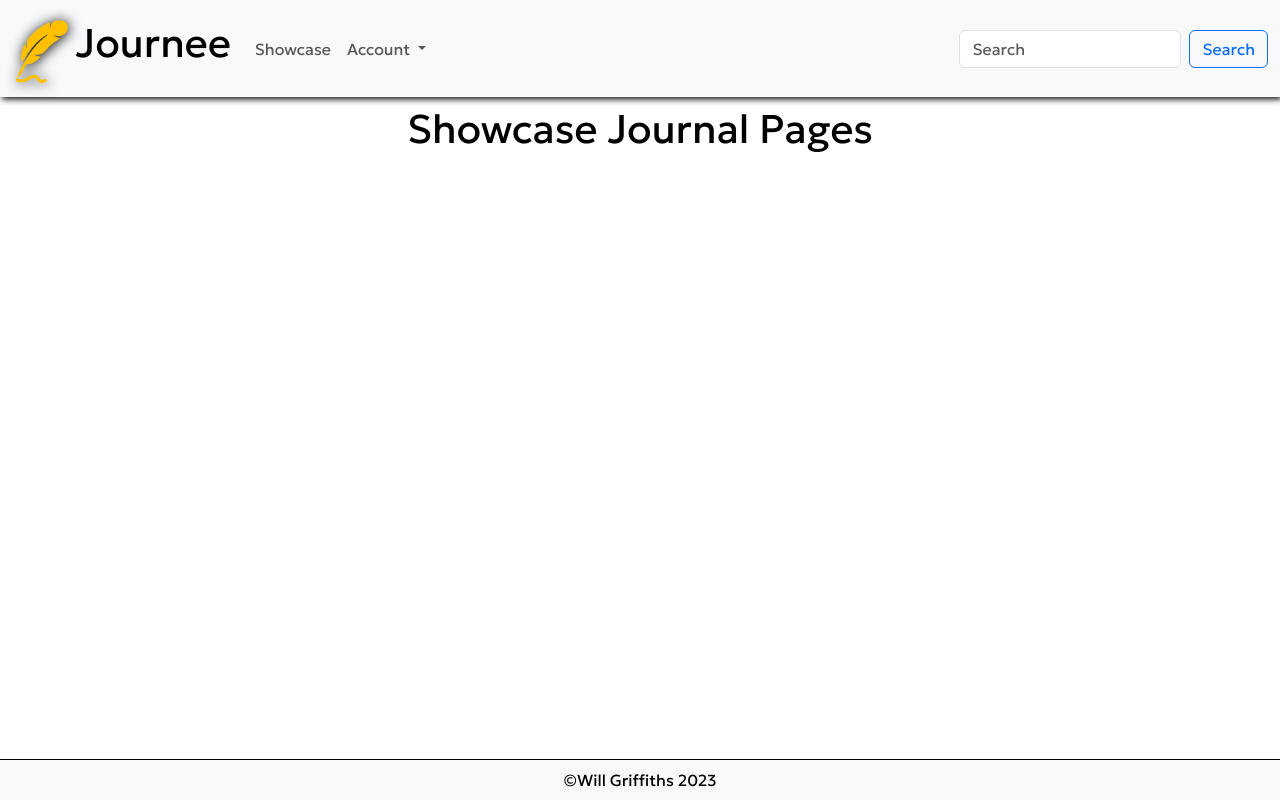
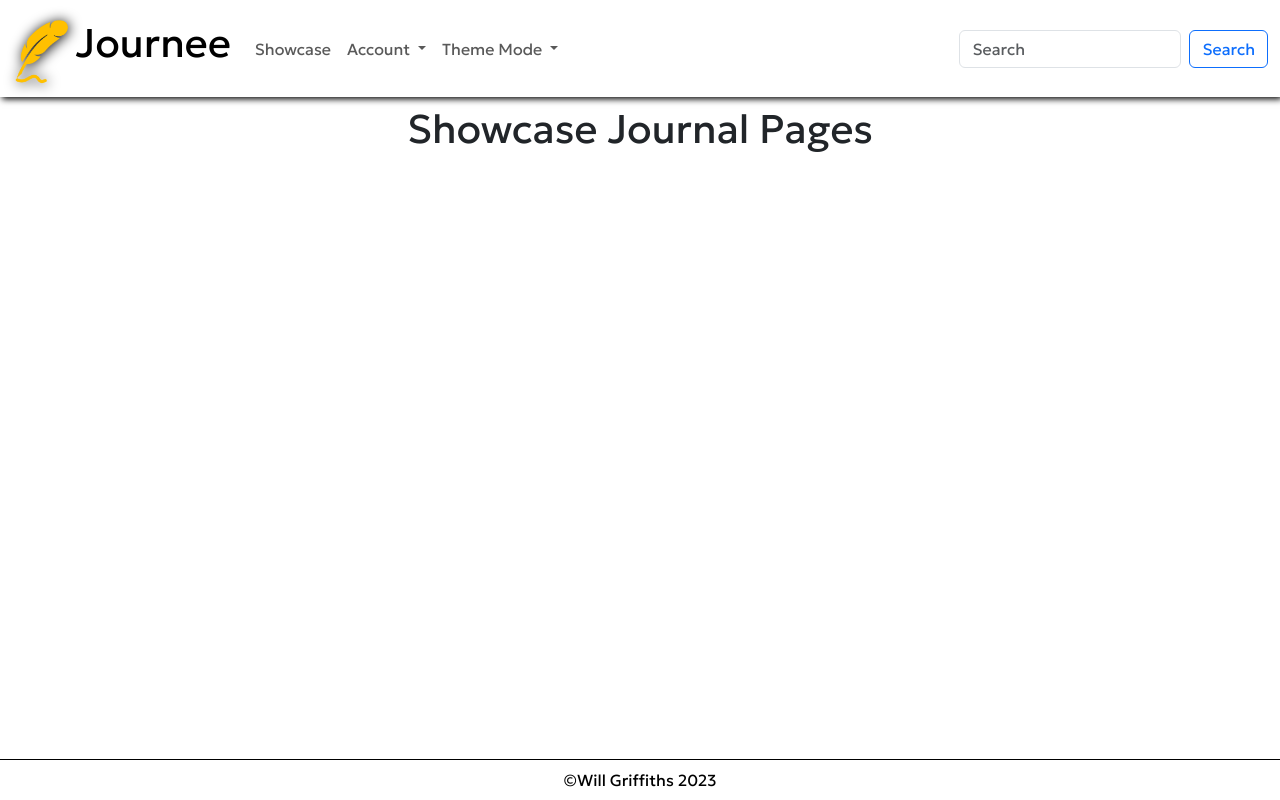
Before and after one commit to Will-Griffiths-Ireland/Journee, a Django app: page / in a window 1280 px wide. Run offline with Django 4.2, Linux system fonts and the light colour scheme; data that the repository does not hold is empty; some web fonts are replaced.

Commit message:
Create - Light/Dark Mode

```diff
--- a/journal/templates/journal/journals.html
+++ b/journal/templates/journal/journals.html
@@ -12,7 +12,7 @@
 <h1 class="text-center p-2">
     {{ request.user|title }}'s Journal Pages (Total Pages - {{ page_obj.paginator.count }})
 </h1>
-<div class="container d-flex flex-row flex-wrap justify-content-center fade-in">
+<div class="container d-flex flex-row flex-wrap justify-content-center fade-in-group">
 
     {% for journal_page in journals %}
     <a href="{% url 'view_journal_page' journal_page.id %}" class="journal_pages"
--- a/journal/templates/journal/showcase.html
+++ b/journal/templates/journal/showcase.html
@@ -9,7 +9,7 @@
 <h1 class="text-center p-2">
     Showcase Journal Pages
 </h1>
-<div class="container d-flex flex-row flex-wrap justify-content-center fade-in">
+<div class="container d-flex flex-row flex-wrap justify-content-center fade-in-group">
 
     {% for journal_page in journals|slice:":12" %}
     {% if journal_page.is_public %}
--- a/static/css/core.css
+++ b/static/css/core.css
@@ -49,11 +49,11 @@
 }
 
 .light-mode-1{
-    background-color: var(--white);
-    color: var(--black);
+    background-color: var(--white) !important;
+    color: var(--black) !important;
 }
 
-.dark-mode-1 {
+.dark-mode-1 * {
     background-color: var(--black);
     color: var(--white);
 }
@@ -82,7 +82,7 @@
 }
 
 .navbar {
-    background-color: var(--light_background);
+    /* background-color: var(--light_background); */
     box-shadow: var(--box_shadow);
 }
 
@@ -251,3 +251,20 @@ footer a {
         scale: 1;
     }
 }
+
+.fade-in-group {
+    opacity: 0;
+    animation: fade-in-group ease-in 1;
+    animation-fill-mode: forwards;
+    animation-duration: 1s;
+}
+
+@keyframes fade-in-group {
+    0% {
+        opacity: 0;
+    }
+
+    100% {
+        opacity: 1;
+    }
+}
--- /dev/null
+++ b/static/js/colour_mode.js
@@ -0,0 +1,80 @@
+/*!
+ * Color mode toggler for Bootstrap's docs (https://getbootstrap.com/)
+ * Copyright 2011-2023 The Bootstrap Authors
+ * Licensed under the Creative Commons Attribution 3.0 Unported License.
+ */
+
+(() => {
+    'use strict';
+
+    const getStoredTheme = () => localStorage.getItem('theme');
+    const setStoredTheme = theme => localStorage.setItem('theme', theme);
+
+    const getPreferredTheme = () => {
+        const storedTheme = getStoredTheme();
+        if (storedTheme) {
+            return storedTheme;
+        }
+
+        return window.matchMedia('(prefers-color-scheme: dark)').matches ? 'dark' : 'light';
+    };
+
+    const setTheme = theme => {
+        if (theme === 'auto' && window.matchMedia('(prefers-color-scheme: dark)').matches) {
+            document.documentElement.setAttribute('data-bs-theme', 'dark');
+        } else {
+            document.documentElement.setAttribute('data-bs-theme', theme);
+        }
+    };
+
+    setTheme(getPreferredTheme());
+
+    const showActiveTheme = (theme, focus = false) => {
+        const themeSwitcher = document.querySelector('#bd-theme');
+
+        if (!themeSwitcher) {
+            return;
+        }
+
+        const themeSwitcherText = document.querySelector('#bd-theme-text');
+        const activeThemeIcon = document.querySelector('.theme-icon-active use');
+        const btnToActive = document.querySelector(`[data-bs-theme-value="${theme}"]`);
+        const svgOfActiveBtn = btnToActive.querySelector('svg use').getAttribute('href');
+
+        document.querySelectorAll('[data-bs-theme-value]').forEach(element => {
+            element.classList.remove('active');
+            element.setAttribute('aria-pressed', 'false');
+        });
+
+        btnToActive.classList.add('active');
+        btnToActive.setAttribute('aria-pressed', 'true');
+        activeThemeIcon.setAttribute('href', svgOfActiveBtn);
+        const themeSwitcherLabel = `${themeSwitcherText.textContent} (${btnToActive.dataset.bsThemeValue})`;
+        themeSwitcher.setAttribute('aria-label', themeSwitcherLabel);
+
+        if (focus) {
+            themeSwitcher.focus();
+        }
+    };
+
+    window.matchMedia('(prefers-color-scheme: dark)').addEventListener('change', () => {
+        const storedTheme = getStoredTheme();
+        if (storedTheme !== 'light' && storedTheme !== 'dark') {
+            setTheme(getPreferredTheme());
+        }
+    });
+
+    window.addEventListener('DOMContentLoaded', () => {
+        showActiveTheme(getPreferredTheme());
+
+        document.querySelectorAll('[data-bs-theme-value]')
+            .forEach(toggle => {
+                toggle.addEventListener('click', () => {
+                    const theme = toggle.getAttribute('data-bs-theme-value');
+                    setStoredTheme(theme);
+                    setTheme(theme);
+                    showActiveTheme(theme, true);
+                });
+            });
+    });
+})();
--- a/templates/core.html
+++ b/templates/core.html
@@ -19,12 +19,13 @@
         crossorigin="anonymous"></script>
         <script src="https://code.jquery.com/jquery-3.7.0.min.js"
             integrity="sha256-2Pmvv0kuTBOenSvLm6bvfBSSHrUJ+3A7x6P5Ebd07/g=" crossorigin="anonymous"></script>
+        <script src="{% static 'js/colour_mode.js' %}"></script>
     {% endblock %}
     <title>Journee - {% block page_title %}{% endblock %}</title>
 </head>
 {% include 'includes/header.html' %}
 
-<body class="light-mode-1">
+<body >
 
     <main>
             <!-- set a timeout on alerts presented to the user -->
--- a/templates/includes/footer.html
+++ b/templates/includes/footer.html
@@ -1,4 +1,4 @@
-<footer class="bg-light">
+<footer class="">
     <a href="https://github.com/Will-Griffiths-Ireland" target="_blank" rel="noopener"
         aria-label="Linked- Opens in new window">©Will Griffiths 2023</a>
 </footer>
--- a/templates/includes/header.html
+++ b/templates/includes/header.html
@@ -1,7 +1,7 @@
 {% load static %}
 <header>
     {% with request.resolver_match.url_name as url_name %}
-    <nav class="navbar navbar-expand-lg bg-body-tertiary" data-bs-theme="light">
+    <nav class="navbar navbar-expand-lg">
         <div class="container-fluid">
             <a class="navbar-brand " href="#"><img class="journee_logo" src="{% static 'images/quill_logo.webp' %}"
                     alt="Journee Logo"><span class="journee_logo_text">Journee</span></a>
@@ -13,8 +13,7 @@
             <div class="collapse navbar-collapse" id="navbarSupportedContent">
                 <ul class="navbar-nav me-auto mb-2 mb-lg-0">
                     <li class="nav-item">
-                        <a class="nav-link " aria-current="page"
-                            href="{% url 'showcase_journals' %}">Showcase</a>
+                        <a class="nav-link " aria-current="page" href="{% url 'showcase_journals' %}">Showcase</a>
                     </li>
                     {% if request.user.is_authenticated %}
                     <li class="nav-item dropdown">
@@ -36,20 +35,50 @@
                         <ul class="dropdown-menu">
                             {% if request.user.is_authenticated %}
                             {% if request.user.account_user.user_id %}
-                            <li><a class="dropdown-item" href="{% url 'view_profile' request.user.account_user.id %}">View Profile</a></li>
+                            <li><a class="dropdown-item"
+                                    href="{% url 'view_profile' request.user.account_user.id %}">View Profile</a></li>
                             {% else %}
-                            <li><a class="dropdown-item" href="{% url 'add_profile' request.user.id %}">Add Profile</a></li>
+                            <li><a class="dropdown-item" href="{% url 'add_profile' request.user.id %}">Add Profile</a>
+                            </li>
                             {% endif %}
-                            <li><a class="dropdown-item" href="/accounts/logout/">Logout ( {{ request.user|title }} )</a></li>
+                            <li><a class="dropdown-item" href="/accounts/logout/">Logout ( {{ request.user|title }}
+                                    )</a></li>
                             {% else %}
                             <li><a class="dropdown-item" href="/accounts/login/">Login</a></li>
                             <li><a class="dropdown-item" href="/accounts/signup/">Create Account</a></li>
                             {% endif %}
                         </ul>
+
                     </li>
+<li class="nav-item dropdown">
+    <a class="nav-link dropdown-toggle" href="#" role="button" data-bs-toggle="dropdown" aria-expanded="false">
+        Theme Mode
+    </a>
+    <ul class="dropdown-menu dropdown-menu-end" aria-labelledby="bd-theme-text">
+        <li>
+            <button type="button" class="dropdown-item d-flex align-items-center" data-bs-theme-value="light"
+                >
+                Light
+            </button>
+        </li>
+        <li>
+            <button type="button" class="dropdown-item d-flex align-items-center" data-bs-theme-value="dark"
+                >
+                Dark
+            </button>
+        </li>
+        <li>
+            <button type="button" class="dropdown-item d-flex align-items-center" data-bs-theme-value="auto"
+                >
+                Auto
+            </button>
+        </li>
+    </ul>
+</li>
                 </ul>
                 <form class="d-flex" role="search" method="GET" action="{% url 'journal_search' %}">
-                    <input class="form-control me-2" name="search_query" type="search" placeholder="Search" aria-label="Search">
+                    <input class="form-control me-2" name="search_query" type="search" placeholder="Search"
+                        aria-label="Search">
                     <button class="btn btn-outline-primary" type="submit">Search</button>
                 </form>
             </div>
```
Also changed, not shown: TESTING.MD (+9 -1 lines), README.md.
